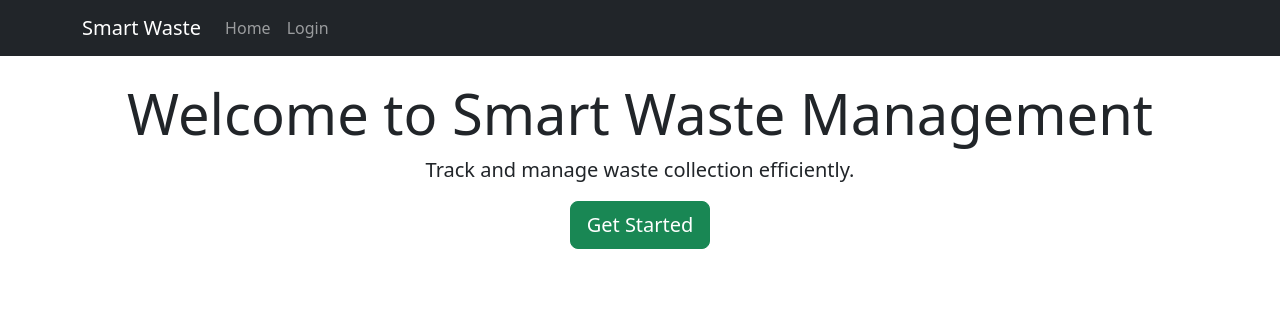
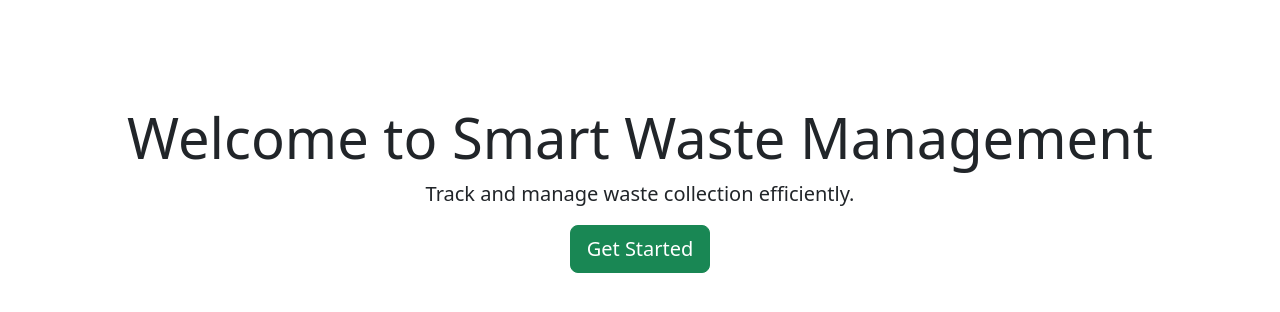
Before and after one commit to RockieRaheem/Smart-Waste-Management, a Django app: page / in a window 1280 px wide. Shown: the top 312 px of the page. Run offline with Django 5.2, Linux system fonts and the light colour scheme; parts of the project's set-up code (start-up, migrations or seed data) failed here and were passed over.

Commit message:
Modified base.html

```diff
--- a/templates/base.html
+++ b/templates/base.html
@@ -1,3 +1,4 @@
+{% load static %}
 <!DOCTYPE html>
 <html lang="en">
 <head>
@@ -6,28 +7,65 @@
     <title>{% block title %}Smart Waste Management{% endblock %}</title>
     <!-- Bootstrap CSS -->
     <link href="https://cdn.jsdelivr.net/npm/bootstrap@5.3.0/dist/css/bootstrap.min.css" rel="stylesheet">
+    <!-- Google Fonts -->
+    <link href="https://fonts.googleapis.com/css2?family=Poppins:wght@400;600;700&display=swap" rel="stylesheet">
+    <!-- Custom CSS -->
+    <link href="{% static 'css/custom.css' %}" rel="stylesheet">
 </head>
 <body>
-    <nav class="navbar navbar-expand-lg navbar-dark bg-dark">
+    <nav class="navbar navbar-expand-lg navbar-dark">
         <div class="container">
-            <a class="navbar-brand" href="/">Smart Waste</a>
-            <button class="navbar-toggler" type="button" data-bs-toggle="collapse" data-bs-target="#navbarNav">
+            <a class="navbar-brand" href="{% url 'home' %}">Smart Waste</a>
+            <button class="navbar-toggler" type="button" data-bs-toggle="collapse" data-bs-target="#navbarNav" aria-controls="navbarNav" aria-expanded="false" aria-label="Toggle navigation">
                 <span class="navbar-toggler-icon"></span>
             </button>
             <div class="collapse navbar-collapse" id="navbarNav">
-                <ul class="navbar-nav">
-                    <li class="nav-item"><a class="nav-link" href="/">Home</a></li>
-                    <li class="nav-item"><a class="nav-link" href="/login/">Login</a></li>
+                <ul class="navbar-nav ms-auto">
+                    <li class="nav-item">
+                        <a class="nav-link" href="{% url 'home' %}">Home</a>
+                    </li>
+                    {% if user.is_authenticated %}
+                        <li class="nav-item">
+                            <a class="nav-link" href="{% url 'logout' %}">Logout</a>
+                        </li>
+                    {% else %}
+                        <li class="nav-item">
+                            <a class="nav-link" href="{% url 'login' %}">Login</a>
+                        </li>
+                        <li class="nav-item">
+                            <a class="nav-link" href="{% url 'signup' %}">Signup</a>
+                        </li>
+                    {% endif %}
                 </ul>
             </div>
         </div>
     </nav>
 
-    <div class="container mt-4">
+    <div class="container mt-5">
+        {% if messages %}
+            {% for message in messages %}
+                <div class="alert alert-{{ message.tags }} alert-dismissible fade show" role="alert" id="auto-dismiss-alert">
+                    {{ message }}
+                    <button type="button" class="btn-close" data-bs-dismiss="alert" aria-label="Close"></button>
+                </div>
+            {% endfor %}
+        {% endif %}
         {% block content %}{% endblock %}
     </div>
 
     <!-- Bootstrap JS -->
     <script src="https://cdn.jsdelivr.net/npm/bootstrap@5.3.0/dist/js/bootstrap.bundle.min.js"></script>
+    <script>
+        // Auto-dismiss alerts after 2 seconds
+        document.addEventListener('DOMContentLoaded', function () {
+            setTimeout(function () {
+                let alerts = document.querySelectorAll('#auto-dismiss-alert');
+                alerts.forEach(function (alert) {
+                    let bsAlert = new bootstrap.Alert(alert);
+                    bsAlert.close();
+                });
+            }, 2000);
+        });
+    </script>
 </body>
 </html>
```
